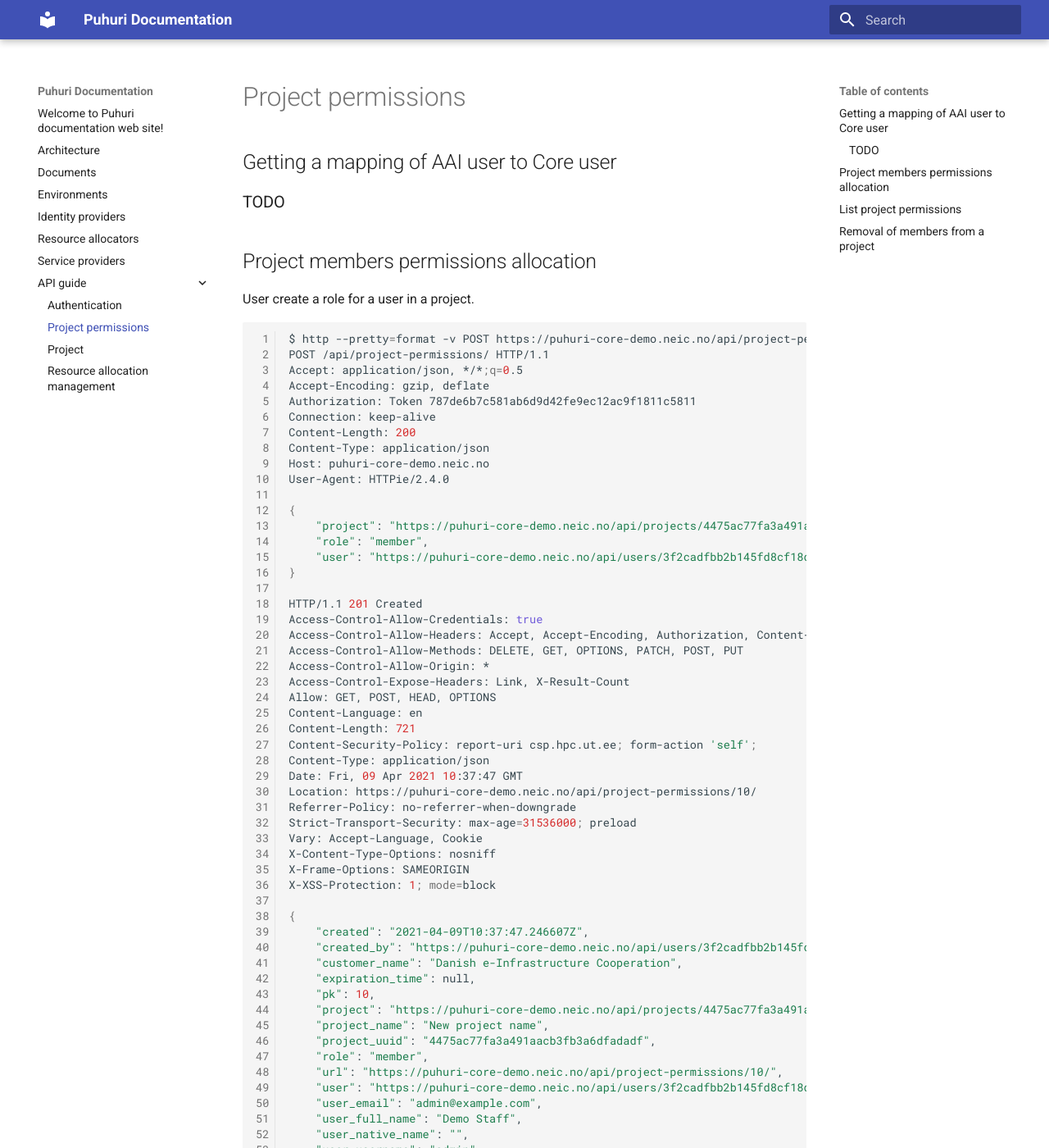
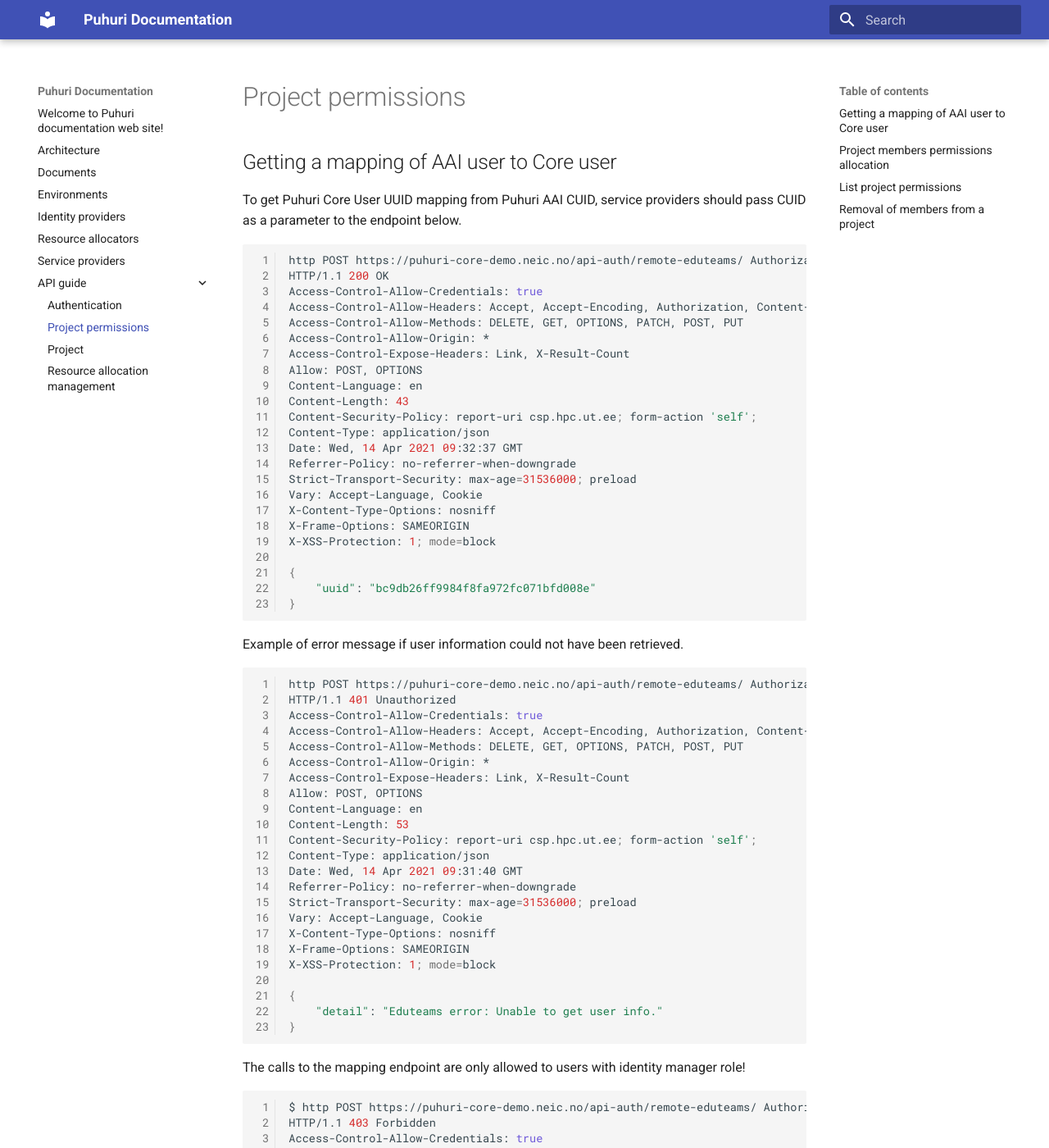
Before and after one commit to neicnordic/puhuri-web, an MkDocs documentation site: the page built from docs/API guide/project-permissions.md, in a window 1280 px wide and 1400 px high. Shown: the whole window at 82% size. Built offline with MkDocs 1.6.1 and Material for MkDocs 9.7.7, drawn with Linux system fonts in a browser that asks for light colours; some of the changed text lies outside the part shown.

Commit message:
Extend CUID mapping part

````diff
--- a/docs/API guide/project-permissions.md
+++ b/docs/API guide/project-permissions.md
@@ -1,8 +1,92 @@
 # Project permissions
 
 ## Getting a mapping of AAI user to Core user
-<!-- {generate_mapping_aai_to_core_getting} -->
-### TODO
+
+To get Puhuri Core User UUID mapping from Puhuri AAI CUID, service providers should pass CUID as a parameter to the endpoint below.
+
+```bash
+http POST https://puhuri-core-demo.neic.no/api-auth/remote-eduteams/ Authorization:"Token 32e7682378fa394b0f8b2538c444b60129ebfb47" cuid="01cfb7d6b76d400d12b8c8e0e33e36c5ef4562c1@acc.researcher-access.org"
+HTTP/1.1 200 OK
+Access-Control-Allow-Credentials: true
+Access-Control-Allow-Headers: Accept, Accept-Encoding, Authorization, Content-Type, Origin, User-Agent, X-CSRFToken, X-Requested-With
+Access-Control-Allow-Methods: DELETE, GET, OPTIONS, PATCH, POST, PUT
+Access-Control-Allow-Origin: *
+Access-Control-Expose-Headers: Link, X-Result-Count
+Allow: POST, OPTIONS
+Content-Language: en
+Content-Length: 43
+Content-Security-Policy: report-uri csp.hpc.ut.ee; form-action 'self';
+Content-Type: application/json
+Date: Wed, 14 Apr 2021 09:32:37 GMT
+Referrer-Policy: no-referrer-when-downgrade
+Strict-Transport-Security: max-age=31536000; preload
+Vary: Accept-Language, Cookie
+X-Content-Type-Options: nosniff
+X-Frame-Options: SAMEORIGIN
+X-XSS-Protection: 1; mode=block
+
+{
+    "uuid": "bc9db26ff9984f8fa972fc071bfd008e"
+}
+
+```
+
+Example of error message if user information could not have been retrieved.
+
+```bash
+http POST https://puhuri-core-demo.neic.no/api-auth/remote-eduteams/ Authorization:"Token 32e7682378fa394b0f8b2538c444b60129ebfb47" cuid="asdasd"
+HTTP/1.1 401 Unauthorized
+Access-Control-Allow-Credentials: true
+Access-Control-Allow-Headers: Accept, Accept-Encoding, Authorization, Content-Type, Origin, User-Agent, X-CSRFToken, X-Requested-With
+Access-Control-Allow-Methods: DELETE, GET, OPTIONS, PATCH, POST, PUT
+Access-Control-Allow-Origin: *
+Access-Control-Expose-Headers: Link, X-Result-Count
+Allow: POST, OPTIONS
+Content-Language: en
+Content-Length: 53
+Content-Security-Policy: report-uri csp.hpc.ut.ee; form-action 'self';
+Content-Type: application/json
+Date: Wed, 14 Apr 2021 09:31:40 GMT
+Referrer-Policy: no-referrer-when-downgrade
+Strict-Transport-Security: max-age=31536000; preload
+Vary: Accept-Language, Cookie
+X-Content-Type-Options: nosniff
+X-Frame-Options: SAMEORIGIN
+X-XSS-Protection: 1; mode=block
+
+{
+    "detail": "Eduteams error: Unable to get user info."
+}
+
+
+```
+
+The calls to the mapping endpoint are only allowed to users with identity manager role!
+
+```bash
+$ http POST https://puhuri-core-demo.neic.no/api-auth/remote-eduteams/ Authorization:"Token 32e7682378fa394b0f8b2538c444b60129ebfb47"
+HTTP/1.1 403 Forbidden
+Access-Control-Allow-Credentials: true
+Access-Control-Allow-Headers: Accept, Accept-Encoding, Authorization, Content-Type, Origin, User-Agent, X-CSRFToken, X-Requested-With
+Access-Control-Allow-Methods: DELETE, GET, OPTIONS, PATCH, POST, PUT
+Access-Control-Allow-Origin: *
+Access-Control-Expose-Headers: Link, X-Result-Count
+Allow: POST, OPTIONS
+Content-Language: en
+Content-Length: 56
+Content-Security-Policy: report-uri csp.hpc.ut.ee; form-action 'self';
+Content-Type: application/json
+Date: Wed, 14 Apr 2021 09:28:05 GMT
+Referrer-Policy: no-referrer-when-downgrade
+Strict-Transport-Security: max-age=31536000; preload
+Vary: Accept-Language, Cookie
+X-Content-Type-Options: nosniff
+X-Frame-Options: SAMEORIGIN
+X-XSS-Protection: 1; mode=block
+
+"Only identity manager is allowed to sync remote users."
+
+```
 
 ## Project members permissions allocation
 User create a role for a user in a project.
````
